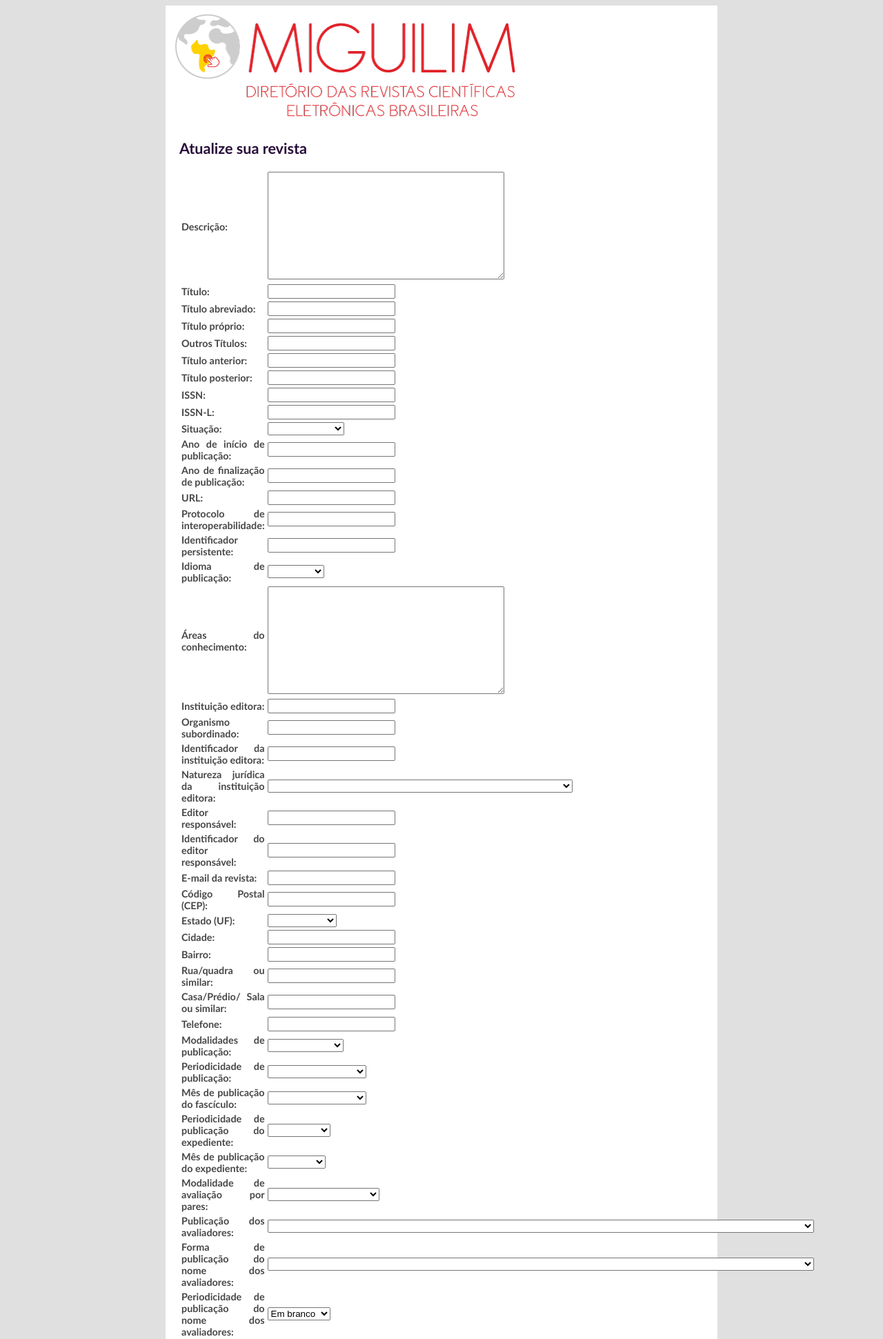
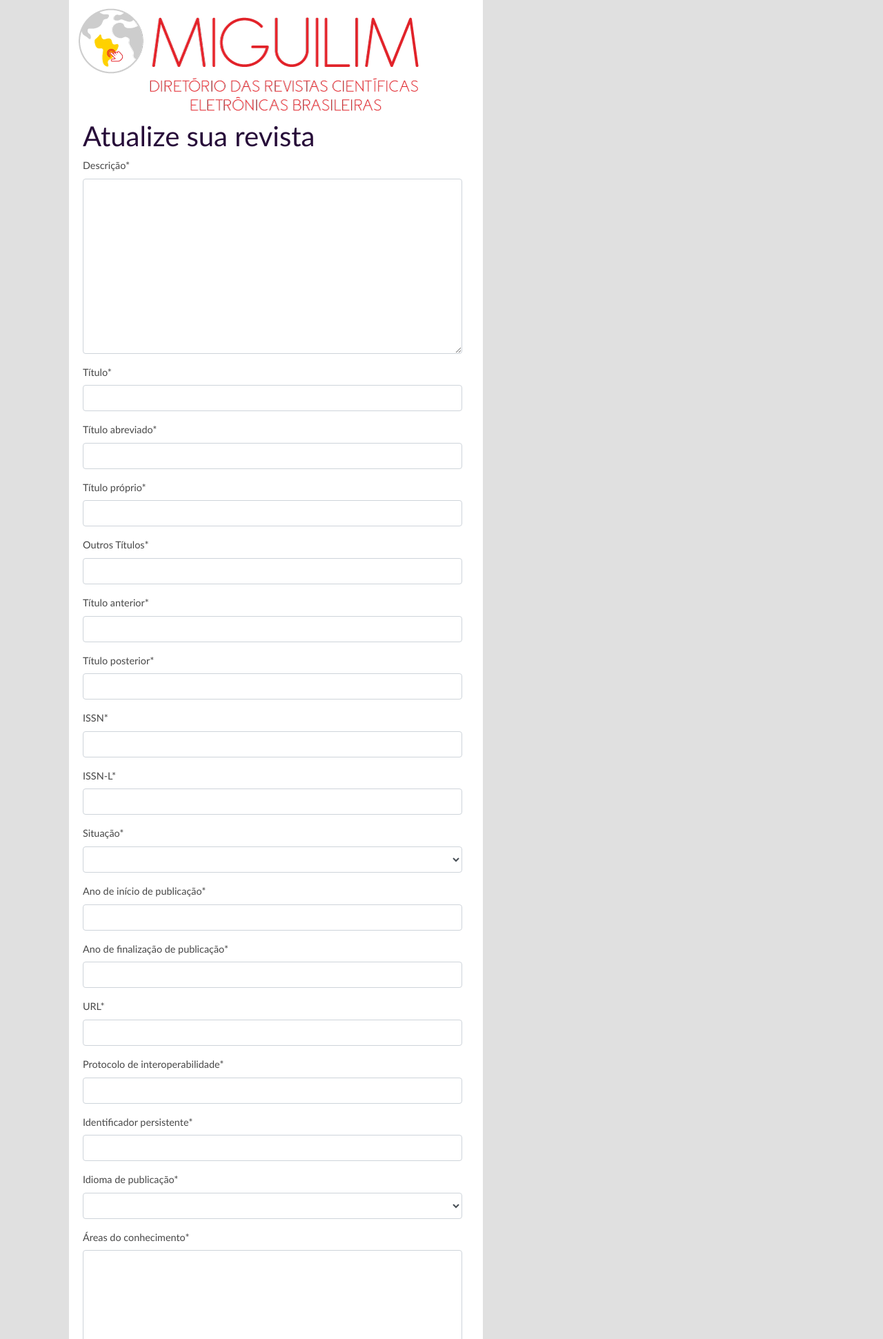
Before and after one commit to VanderBarreto/FormMIG, a Django app: page /revista/ in a window 1280 px wide; the page is wider, and only the part inside the window is pictured. Shown: the top 1941 px of that part at 69% size. Run offline with Django 3.2, Linux system fonts and the light colour scheme; parts of the project's set-up code (start-up, migrations or seed data) failed here and were passed over; some libraries are stand-ins or nearby versions.

Commit message:
atualização

```diff
--- a/formuv1/templates/base.html
+++ b/formuv1/templates/base.html
@@ -1,4 +1,6 @@
 {% load static %}
+
+{% load crispy_forms_tags %}
 <!doctype html>
   <html>
     <head>
@@ -8,6 +10,7 @@
         {{ page_title|default:"Sua revista no MIGUILIN" }}
         {% endblock title %}
      </title>
+     <link rel="stylesheet" href="https://stackpath.bootstrapcdn.com/bootstrap/4.1.3/css/bootstrap.min.css" integrity="sha384-MCw98/SFnGE8fJT3GXwEOngsV7Zt27NXFoaoApmYm81iuXoPkFOJwJ8ERdknLPMO" crossorigin="anonymous">
      <link href="{% static 'main.css' %}" rel="stylesheet" type="text/css">
    </head>
    <body>
--- a/formuv1/templates/revista/login.html
+++ b/formuv1/templates/revista/login.html
@@ -10,7 +10,6 @@
   <div class="container">
     <div class="jumbotron">
       <h1>Acesse sua Revista :</h1>
-
 <form method="post" action="">
           {% csrf_token %}
           {# A more "HTML" way of creating the login form#}
--- a/formuv1/templates/revista/revista.html
+++ b/formuv1/templates/revista/revista.html
@@ -1,7 +1,11 @@
 {% extends "base.html" %}
+{% load crispy_forms_tags %}
 {% block title %}REVISTA{% endblock title %}
 {% block content %}
 {% load static %}
+
+
+
 <script src="https://code.jquery.com/jquery-3.3.1.min.js"></script>
 <script src="https://cdnjs.cloudflare.com/ajax/libs/jquery.mask/1.14.10/jquery.mask.js"></script>
 
@@ -17,7 +21,7 @@
 
             <form action="" method="post" novalidate enctype="multipart/form-data">
             <table>
-            {{ form.as_table }}
+            {{ form|crispy }}
             <tr>
             <td>&nbsp;</td>
             <td><input type="submit" value="Atualizar"></td>
--- a/static/main.css
+++ b/static/main.css
@@ -6,10 +6,11 @@
   }
   #wrapper {
       margin-top: 0px;
-      margin-left: auto;
-      margin-right: auto;
+      margin-left: 100px;
+      margin-right: 100px;
       background-color: #FFFFFF;
-      width: 800px;
+      width: 600px;
+
   }
   body {
       background-color: #E0E0E0;
@@ -52,13 +53,14 @@
   }
   #main {
       width: 560px;
-      float: left;
+      float: center;
       margin: 0 10px 50px 20px;
       padding-right: 10px;
+
   }
   #logo {
       padding: 10px;
-      float: left;
+      float: center;
   }
   #top_menu {
       float: right;
```
Also changed, not shown: formuv1/settings.py (+8 -0 lines).
